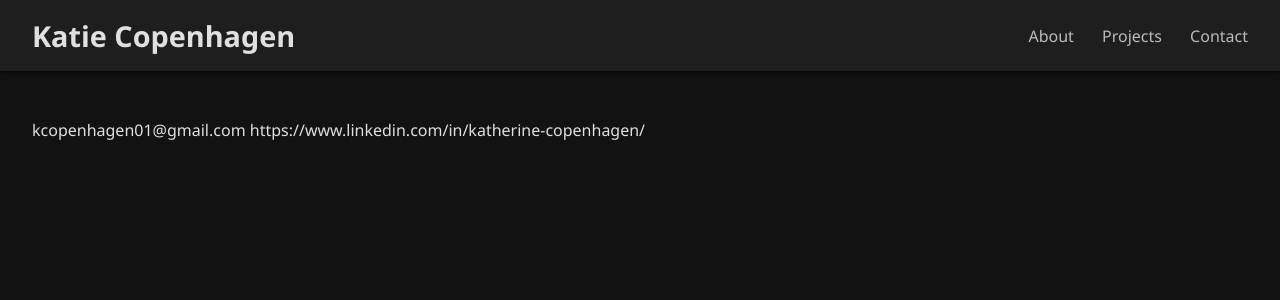
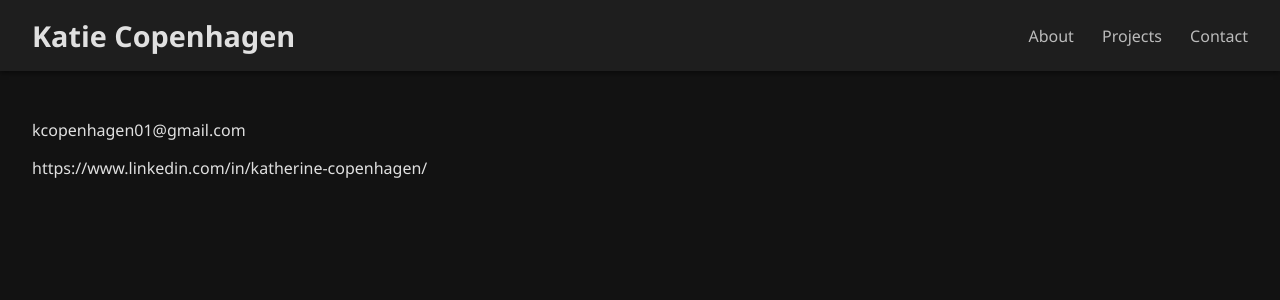
Before and after one commit to kcopenhagen/kcopenhagen.github.io, a Jekyll site: the page built from contact.md, in a window 1280 px wide. Shown: the top 300 px of the page. Built offline with Jekyll 4.4.1, drawn with Linux system fonts in a browser that asks for light colours.

Commit message:
reformatting

```diff
--- a/contact.md
+++ b/contact.md
@@ -3,4 +3,5 @@ layout: default
 title: Katie Copenhagen
 ---
 kcopenhagen01@gmail.com
+
 https://www.linkedin.com/in/katherine-copenhagen/
--- a/style.css
+++ b/style.css
@@ -24,12 +24,12 @@ a {
   text-decoration: none;
 }
 
+a:visited {
+  color: #DA70D6;
+}
+
 a:hover {
   color: #C6AAE9;
-}
-
-a:visited {
-  color: #DA70D6;
 }
 
 nav a {
```
